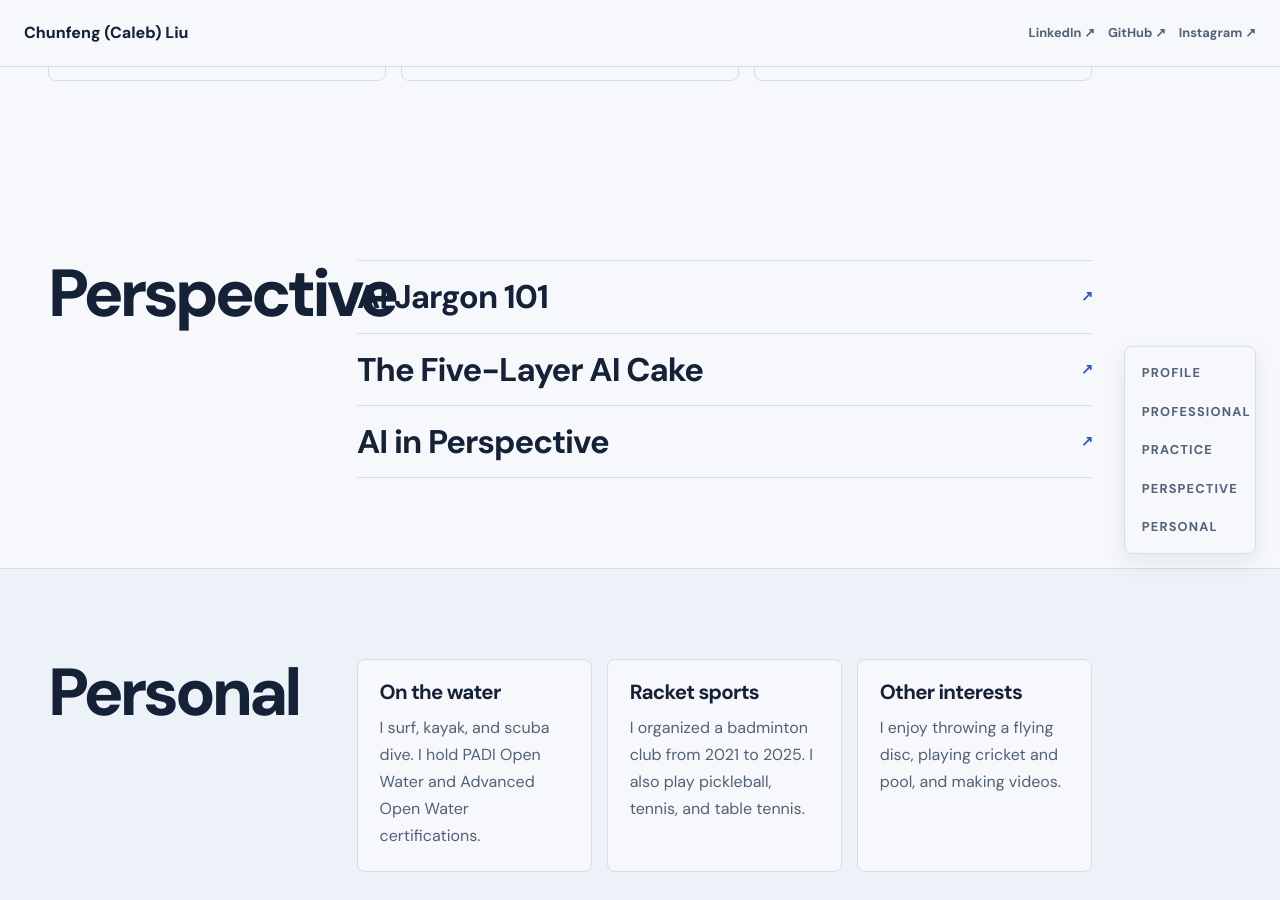
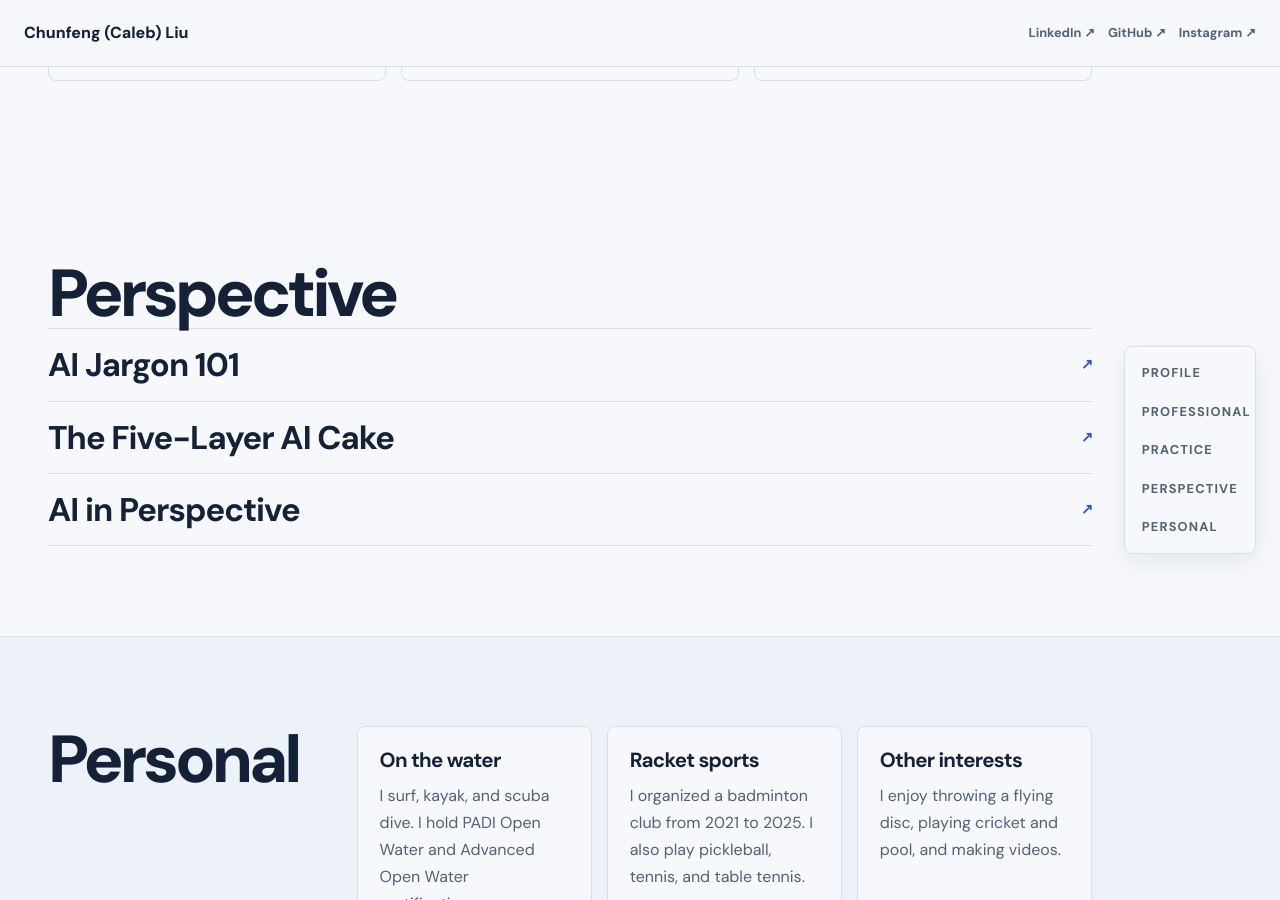
Before and after one commit to sprindy/chunfeng_liu.github.io, a Jekyll site: the page built from index.html, in a window 1280 px wide and 900 px high, scrolled down 3294 px. Built offline with Jekyll 4.4.1, drawn with Linux system fonts in a browser that asks for light colours; some web fonts are replaced.

Commit message:
Stack Perspective heading above the series list

```diff
--- a/index.html
+++ b/index.html
@@ -128,7 +128,7 @@ layout: default
   </div>
 </section>
 
-<section class="blog-band" id="blog"><div class="wrap section split">
+<section class="blog-band" id="blog"><div class="wrap section">
   <h2>Perspective</h2>
   <ul class="series">
     {% for series in site.data.series %}
```
